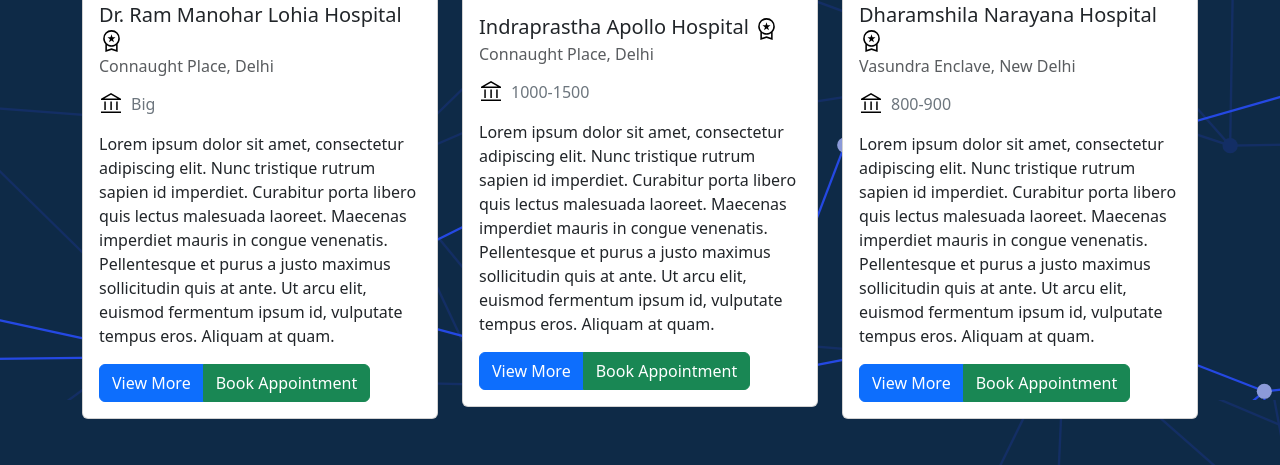
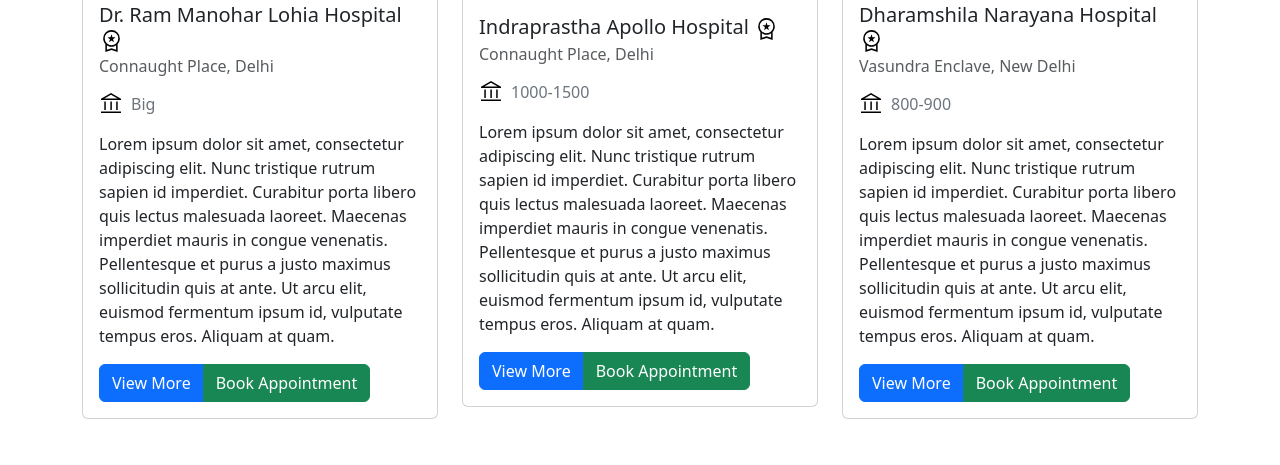
Before and after one commit to usyntest/health-connect, a Django app: page /medical-facilities/ in a window 1280 px wide. Shown: the part 448-913 px from the top of the page. Run offline with Django 5.2, Linux system fonts and the light colour scheme; data comes from the database, SQL or seed files in the repository.

Commit message:
ui changes

```diff
--- a/portal/templates/disease.html
+++ b/portal/templates/disease.html
@@ -44,10 +44,10 @@
     <p><span class="fw-bold">Input:</span> Chest X-Ray</p>
 
   </div>
-    <h4 class="text-center"><span class="fw-bold">RESULT: </span>{% if result == "Negative" %}
+    <h4 class="text-center"><span class="fw-bold">RESULT: </span>{% if result %}
+        <span class="text-danger">Positive</span>
+    	{% else %}
         <span class="text-success">Negative</span>
-    	{% else %}
-        <span class="text-danger">Positive</span>
     {% endif %}</h4>
 </div>
 
--- a/portal/templates/medical-facilities.html
+++ b/portal/templates/medical-facilities.html
@@ -1,17 +1,7 @@
 {% extends "base.html" %}
 {% load static %}
 {% block title %}Health Connect - Medical Facility{% endblock %}
-<%{% block css %}
-	<style>
-    body {
-    background-image: url("{% static 'images/bg.svg' %}");
-    {#background-repeat: no-repeat;#}
-    background-position: center;
-    background-size: cover;
-    background-color: whitesmoke;
-    color: #132E65;
-}
-    </style>
+{% block css %}
 {% endblock %}
 
 {% block content %}
--- a/portal/views.py
+++ b/portal/views.py
@@ -52,11 +52,11 @@
     headers = {"Authorization": f"Bearer {API_KEY}"}
 
     data = query("/Users/uday/Development/github/hc/portal/static/models/normal2.jpeg", api_url, headers)
-    return render(request, "disease.html", {"disease": "Pneumonia", "Result": True})
+    return render(request, "disease.html", {"disease": "Covid-19", "Result": False})
 
 def pneumonia(request):
     api_url = "https://api-inference.huggingface.co/models/nickmuchi/vit-finetuned-chest-xray-pneumonia"
     headers = {"Authorization": f"Bearer {API_KEY}"}
 
     data = query("/Users/uday/Development/github/hc/portal/static/models/pneumonia.jpeg", api_url, headers)
-    return render(request, "disease.html", {"disease": "Pneumonia", "Result": True})
+    return render(request, "disease.html", {"disease": "Pneumonia", "result": False})
```
Also changed, not shown: portal/static/css/disease-detection.css (deleted, +0 -7 lines).
